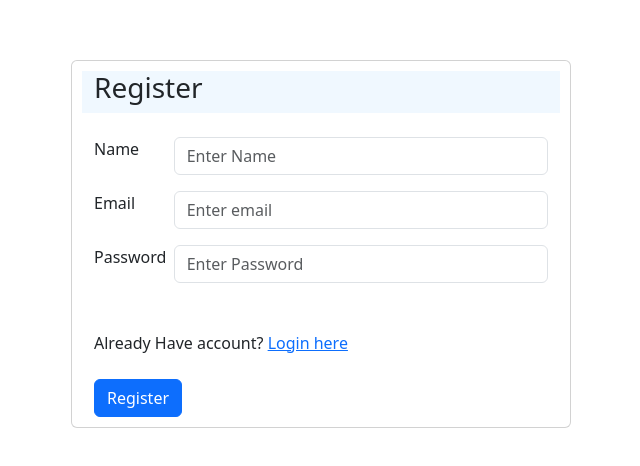
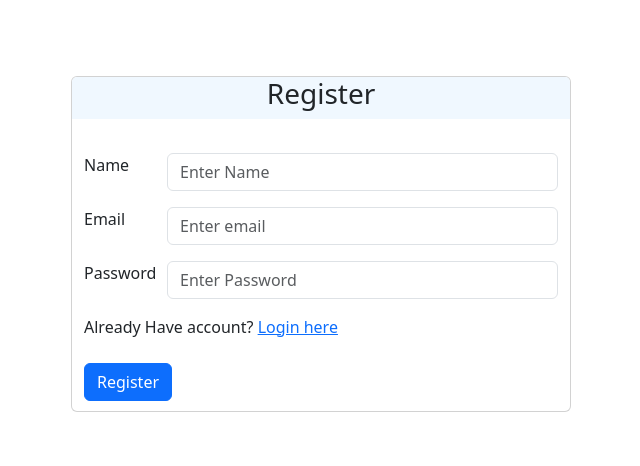
Before and after one commit to satyam-pageup/Firebase-Chatbox, an Angular app: page /register in a window 1280 px wide. Shown: the part 156-622 px from the top of the page, without its empty margins (319-959 px from the left). Built offline with nearby package versions, Linux system fonts and the light colour scheme; no server answers.

Commit message:
change in css

```diff
--- a/src/app/component/login/login.component.html
+++ b/src/app/component/login/login.component.html
@@ -1,10 +1,11 @@
 <div class="container-fluid" style="display: flex; height: 100vh; justify-content: center; align-items: center;">
-    <form [formGroup]="loginForm" style="width: 500px; padding: 10px;" class="card">
+    <form [formGroup]="loginForm" style="width: 500px;" class="card">
 
-        <div class="row mx-0 mb-4" style="background-color: aliceblue;">
+        <div class="row mx-0 mb-4 heading">
             <h3>Login</h3>
         </div>
 
+        <div style="padding: 10px 0;">
             <div class="row mx-0 mb-3">
                 <div class="col-md-1">
                     <label>Email</label>
@@ -20,7 +21,7 @@
                 </div>
             </div>
 
-        <div class="row mx-0 mb-5">
+            <div class="row mx-0 mb-3">
                 <div class="col-md-1">
                     <label>Password</label>
                 </div>
@@ -44,5 +45,6 @@
                     <button (click)="login()" class="btn btn-primary">Login</button>
                 </div>
             </div>
+        </div>
     </form>
 </div>
--- a/src/app/component/login/login.component.scss
+++ b/src/app/component/login/login.component.scss
@@ -0,0 +1,5 @@
+.heading{
+    text-align: center;
+    background: aliceblue;
+    border-radius: 5px 5px 0px 0px;
+}
--- a/src/app/component/register/register.component.html
+++ b/src/app/component/register/register.component.html
@@ -1,9 +1,11 @@
 <div class="container-fluid" style="display: flex; height: 100vh; justify-content: center; align-items: center;">
-    <form [formGroup]="registerForm" style="width: 500px; padding: 10px;" class="card">
+    <form [formGroup]="registerForm" style="width: 500px;" class="card">
 
-        <div class="row mx-0 mb-4" style="background-color: aliceblue;">
+        <div class="row mx-0 mb-4 heading">
             <h3>Register</h3>
         </div>
+
+        <div style="padding: 10px 0;">
 
             <div class="row mx-0 mb-3">
                 <div class="col-md-1">
@@ -37,7 +39,7 @@
                 </div>
             </div>
 
-        <div class="row mx-0 mb-5">
+            <div class="row mx-0 mb-3">
                 <div class="col-md-1">
                     <label>Password</label>
                 </div>
@@ -62,5 +64,6 @@
                     <button (click)="register()" class="btn btn-primary">Register</button>
                 </div>
             </div>
+        </div>
     </form>
 </div>
--- a/src/app/component/register/register.component.scss
+++ b/src/app/component/register/register.component.scss
@@ -0,0 +1,5 @@
+.heading{
+    text-align: center;
+    background: aliceblue;
+    border-radius: 5px 5px 0px 0px;
+}
```
Lines whose indentation alone changed are shown as unchanged.
